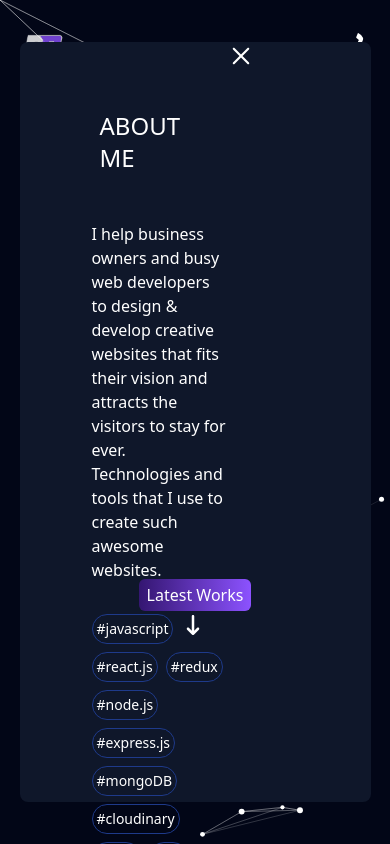
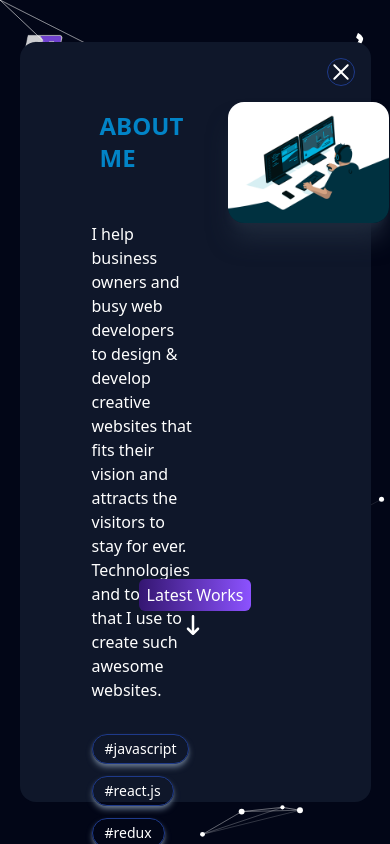
Before and after one commit to Namank65/MyPortfolio, a React (Vite) app: page / in a window 390 px wide. Both pictures are taken after a click on the button "About Me". Shown: the top 844 px of the page. Built offline with nearby package versions, Linux system fonts and the light colour scheme.

Commit message:
made the about me component more responsive

```diff
--- a/src/components/AboutMePop.jsx
+++ b/src/components/AboutMePop.jsx
@@ -1,33 +1,53 @@
 import React from "react";
 import { RxCross2 } from "react-icons/rx";
 import Skills from "./Skills";
-
-const AboutMePop = ({state}) => {
-
-  const skills = ["#javascript","#react.js","#redux","#node.js","#express.js","#mongoDB","#cloudinary","#html","#css","#tailwind"]
+import aboutMeImg from "../assets/AboutMe.gif";
+const AboutMePop = ({ state }) => {
+  const skills = [
+    "#javascript",
+    "#react.js",
+    "#redux",
+    "#node.js",
+    "#express.js",
+    "#mongoDB",
+    "#cloudinary",
+    "#html",
+    "#css",
+    "#tailwind",
+    "#github",
+  ];
 
   return (
-    <div className="flex w-[90%] h-[90%] bg-slate-900 rounded-lg text-white  absolute left-[5%] bottom-[5%]">
-      <div className="flex flex-col w-1/2 ml-8 mt-5">
+    <div className="flex w-[90%] h-[90%] bg-slate-900 rounded-2xl text-white  absolute left-[5%] bottom-[5%]">
+      <div className="flex flex-col w-[40%] ml-8 mt-5">
         <div className="">
-          <h1 className="text-2xl p-12">ABOUT ME</h1>
+          <h1 className="text-2xl p-12 text-sky-600 font-bold">ABOUT ME</h1>
           <p className="pl-10">
             I help business owners and busy web developers to design & develop
             creative websites that fits their vision and attracts the visitors
             to stay for ever. Technologies and tools that I use to create such
             awesome websites.
           </p>
-          <div className="flex flex-wrap gap-2 pl-10  mt-8 ">
-          {skills.map((s) => <Skills data={s}/>)}
+          <div className="flex flex-wrap gap-3 pl-10  mt-8 ">
+            {skills.map((s,i) => (
+              <Skills key={i} data={s} />
+            ))}
           </div>
         </div>
 
         <div>
-          <h1>Mern Stack</h1>
+          <h1 className="text-2xl p-12 text-sky-600 font-bold">Mern Stack</h1>
         </div>
-
       </div>
-        <RxCross2 className="cursor-pointer size-7" onClick={() => state()}/>
+      <div className="flex flex-col">
+        <div className="flex justify-end m-4 ">
+          <RxCross2
+            className="cursor-pointer size-7 bg-transparent border border-blue-900 rounded-full hover:rotate-45 transition-all "
+            onClick={() => state()}
+          />
+        </div>
+        <img className="w-[90%] rounded-2xl m-9 mt-0 shadow-xl shadow-slate-800" src={aboutMeImg} alt="aboutImg" />
+      </div>
     </div>
   );
 };
--- a/src/components/Hero.jsx
+++ b/src/components/Hero.jsx
@@ -7,7 +7,6 @@ import { FaGithub } from "react-icons/fa";
 import { FaArrowRightLong } from "react-icons/fa6";
 import MainLogo from "../assets/MainLogo5.png";
 import AboutMePop from "./AboutMePop";
-import LatestWorks from "./LatestWorks";
 
 const Hero = () => {
   const [aboutMe, setAboutMe] = useState(false);
@@ -35,7 +34,7 @@ const Hero = () => {
             className=" translate-y-12 sm:translate-y-0 flex py-1 sm:py-2 px-2 sm:px-11 font-medium sm:font-bold rounded-md bg-gradient-to-l from-[#8c52ff] to-[#341671] hover:scale-110 duration-150 group"
           >
             About Me
-            <FaArrowRightLong className=" text-white size-6 ml-[5rem] lg:ml-28 absolute group-hover:-right-6 ease-in-out duration-150 " />
+            <FaArrowRightLong className="text-white size-6 ml-[5rem] lg:ml-28 absolute group-hover:-right-6 ease-in-out duration-150 " />
           </button>
         </div>
         {aboutMe && <AboutMePop state={aboutStateManupulation} />}
--- a/src/components/Skills.jsx
+++ b/src/components/Skills.jsx
@@ -3,8 +3,8 @@ import React from 'react'
 const Skills = ({data}) => {
 
   return (
-    <div className='rounded-2xl bg-transparent border border-blue-900 '>
-      <p className=' p-1 text-sm'>{data}</p>
+    <div className='rounded-2xl bg-transparent border border-blue-900 shadow-md shadow-slate-500'>
+      <p className=' px-3 py-1 text-sm'>{data}</p>
     </div>
   )
 }
```
Also changed, not shown: src/components/MainComponent.jsx (+4 -4 lines), src/assets/AboutMe.gif (added), 6 other files (tests, documents, lock files or other folders).
